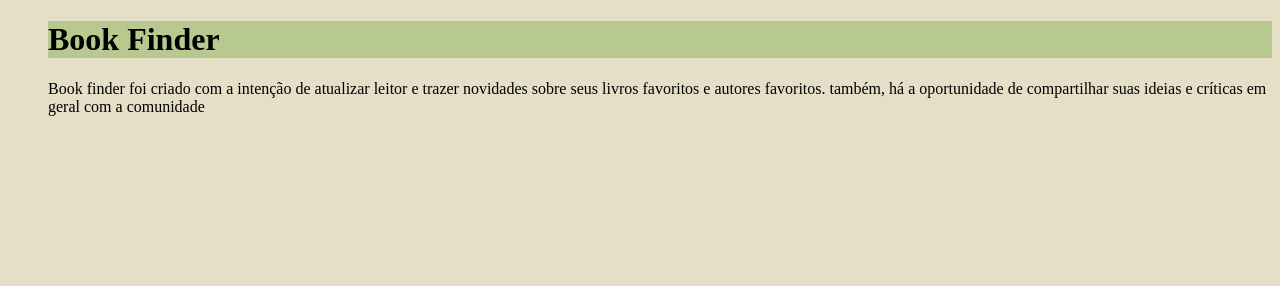
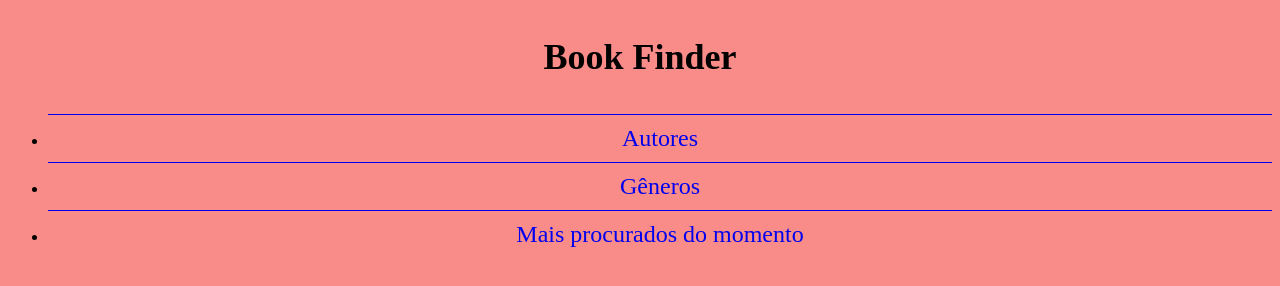
Before and after one commit to liviadn/2tri-liviaxuxu2B, a plain HTML site: page index.html in a window 1280 px wide. Drawn offline with Linux system fonts and the light colour scheme.

Commit message:
Add files via upload

```diff
--- a/index.html
+++ b/index.html
@@ -9,11 +9,18 @@
     <title>Document</title>
 </head>
 <body>
-    <header>
-        <ul>
-            <h1>Book Finder</h1>
-            Book finder foi criado com a intenção de atualizar leitor e trazer novidades sobre seus livros favoritos e autores favoritos. também, há a oportunidade de compartilhar suas ideias e críticas em geral com a comunidade
-        </ul>
+    <header class="cabecalho">
+        <h1 class="cabecalho-titulo">Book Finder</h1>
+        <nav class="cabecalho-menu">
+            <ul>
+                <li><a class="cabecalho-menu-item" href="#">Autores</a></li>
+                <li><a class="cabecalho-menu-item" href="#">Gêneros</a></li>
+                <li><a class="cabecalho-menu-item" href="#">Mais procurados do momento</a></li>
+            </ul>
+        </nav>
+    </header>
+
+
     </header>
 
 </body>
--- a/style.css
+++ b/style.css
@@ -1,9 +1,32 @@
 :root {
-    --cor-de-fundo: #e6dfc8;
+    --cor-de-fundo: 	#F98B88;
 }
 body {
     background-color:  var(--cor-de-fundo);
 }
-h1 {
-    background-color: #b8c98f;
+
+.cabecalho {
+    background-color: var(--cor-cabecalho);
 }
+
+.cabecalho-titulo {
+    font-size: 36px;
+    font-weight: 700;
+    padding: 12px;
+    text-align: center;
+}
+
+.cabecalho-menu {
+    background-color: var(--fundi-menu);
+}
+
+
+.cabecalho-menu-item {
+    display: block;
+    padding: 10px;
+    font-size: 24px;
+    text-decoration: none;
+    color-scheme: black;
+    text-align: center;
+    border-top: 1px solid;
+}
```
